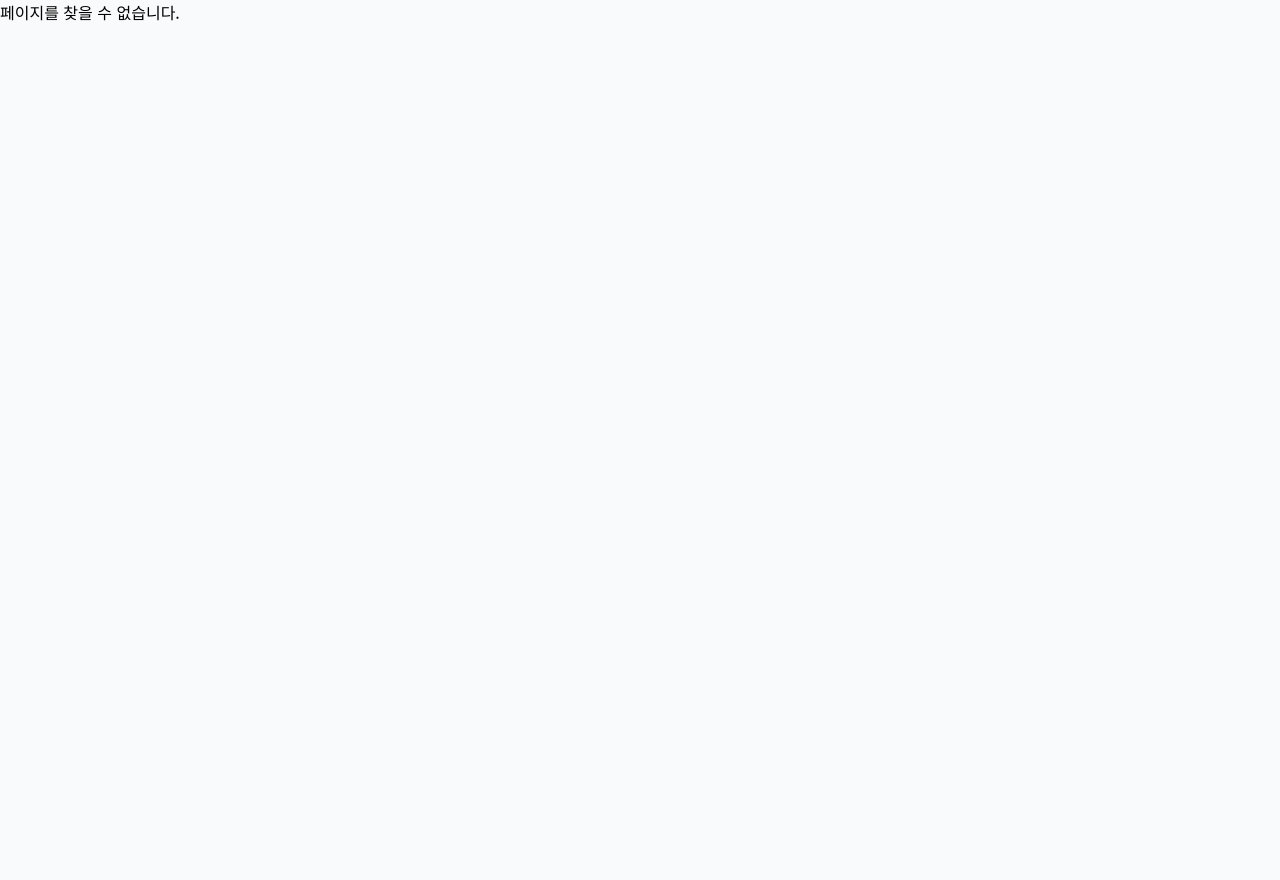
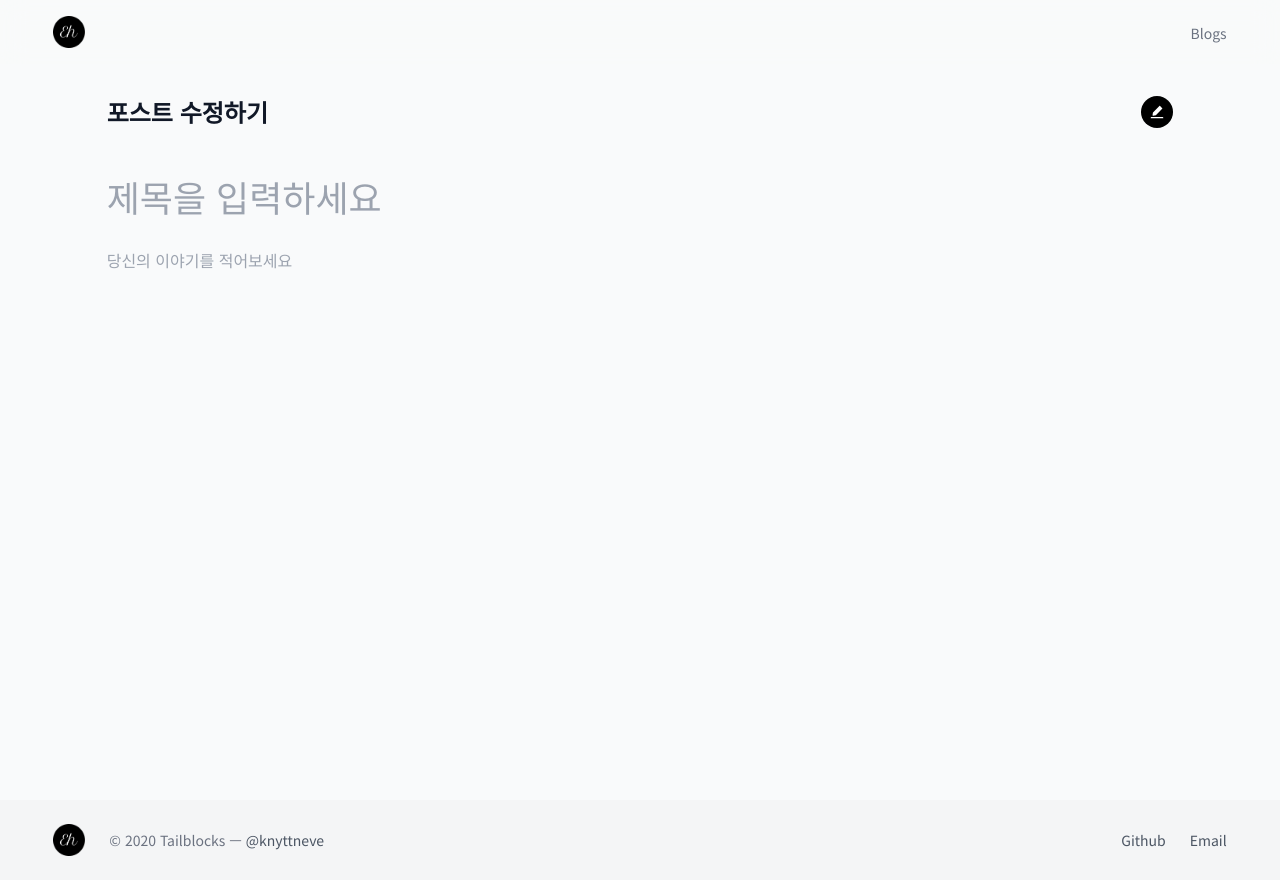
Before and after one commit to Hyeun9991/Next-Blog-01, a Next.js app: page /blogs/1/edit in a window 1280 px wide. Before the commit this address had no page. Before the commit the page ends 800 px from the top, so only its background shows below. Built offline with nearby package versions, Linux system fonts and the light colour scheme; no server answers.

Commit message:
다이나믹 라우팅에 edit 페이지 추가, BlogForm 재활용, 기존 데이터 가져와서 화면에 출력

```diff
--- a/components/BlogForm.tsx
+++ b/components/BlogForm.tsx
@@ -1,10 +1,16 @@
 import axios from 'axios';
 import { useRouter } from 'next/router';
-import { useState } from 'react';
+import { useEffect, useState } from 'react';
 import { RiSendPlaneFill } from 'react-icons/ri';
+import { AiFillEdit } from 'react-icons/ai';
 
-const BlogForm = () => {
+interface Props {
+  editing: boolean;
+}
+
+const BlogForm = ({ editing }: Props) => {
   const router = useRouter();
+  const id = router.query.id;
   const [title, setTitle] = useState<string>('');
   const [body, setBody] = useState<string>('');
 
@@ -21,20 +27,43 @@ const BlogForm = () => {
       });
   };
 
+  useEffect(() => {
+    /**
+     * axios 404 error 발생
+     * 문제: id값을 가져오지 못해서 404 에러 발생
+     * 원인: 수정페이지에서 새로고침시 query값이 없어져 id가 undefined가 된다.
+     *
+     * 해결방안 1: 서버사이드에서 쿼리값을 넘겨주면 새로고침을 해도 값이 증발하지 않는다.
+     * 하지만 pages 폴더가 아닌 components 폴더 컴포넌트인 경우 서버사이드 기능을 사용하지 못 한다.
+     */
+    if (editing) {
+      axios.get(`http://localhost:3001/posts/${id}`).then((res) => {
+        setTitle(res.data.title);
+        setBody(res.data.body);
+      });
+    }
+  }, [editing, id]);
+
   return (
-    <div className="w-full mx-auto text-gray-600 body-font ">
-      <div className="flex justify-between items-center mb-20">
-        <h1 className="font-bold text-2xl text-gray-900">포스트 생성하기</h1>
+    <div className="w-full mx-auto text-gray-600 body-font">
+      <div className="flex justify-between items-center mb-12">
+        <h1 className="font-bold text-2xl text-gray-900">
+          포스트 {editing ? '수정하기' : '생성하기'}
+        </h1>
         <div>
           <button
             className="w-7 h-7 sm:w-8 sm:h-8 bg-black flex items-center justify-center rounded-full transition outline-none focus:ring-4 focus:ring-gray-300"
             onClick={onSubmit}
           >
-            <RiSendPlaneFill className="w-3.5 h-3.5 sm:w-4 sm:h-4 text-white" />
+            {editing ? (
+              <AiFillEdit className="w-3.5 h-3.5 sm:w-4 sm:h-4 text-white" />
+            ) : (
+              <RiSendPlaneFill className="w-3.5 h-3.5 sm:w-4 sm:h-4 text-white" />
+            )}
           </button>
         </div>
       </div>
-      <div className="mb-14">
+      <div className="mb-8">
         <label
           htmlFor="first_name"
           className="block mb-2 text-sm font-medium text-gray-900 dark:text-white"
@@ -55,7 +84,7 @@ const BlogForm = () => {
           className="block mb-2 text-sm font-medium text-gray-900 dark:text-white"
         ></label>
         <textarea
-          className="bg-gray-50 text-gray-900 text-md outline-none	 focus:ring-gray-500 focus:border-gray-500 block w-full dark:bg-gray-700 dark:border-gray-600 dark:placeholder-gray-400 dark:text-white dark:focus:ring-gray-500 dark:focus:border-gray-500"
+          className="bg-gray-50 text-gray-900 text-md resize-none outline-none	 focus:ring-gray-500 focus:border-gray-500 block w-full dark:bg-gray-700 dark:border-gray-600 dark:placeholder-gray-400 dark:text-white dark:focus:ring-gray-500 dark:focus:border-gray-500"
           rows={18}
           value={body}
           placeholder="당신의 이야기를 적어보세요"
@@ -68,4 +97,8 @@ const BlogForm = () => {
   );
 };
 
+BlogForm.defaultProps = {
+  editing: false,
+};
+
 export default BlogForm;
--- a/components/home/hero.tsx
+++ b/components/home/hero.tsx
@@ -3,7 +3,7 @@ import Animation from './animation';
 
 const Hero = () => {
   return (
-    <>
+    <div className='w-full flex items-center mt-16'>
       <div className="flex flex-col items-center text-center lg:flex-grow lg:pr-24 md:w-full md:items-start md:text-left mb-16 md:mb-0">
         <h1 className="title-font sm:text-4xl text-3xl mb-4 font-medium text-gray-900">
           Hello <br />
@@ -24,7 +24,6 @@ const Hero = () => {
           <Link
             href="mailto:hyeun9991@gmail.com"
             target="_blank"
-            // className="text-white bg-gray-800 hover:bg-gray-900 focus:outline-none focus:ring-4 focus:ring-gray-300 font-medium rounded-md text-sm px-5 py-3 mr-2 mb-2 dark:bg-gray-800 dark:hover:bg-gray-700 dark:focus:ring-gray-700 dark:border-gray-700"
             className="text-white bg-gray-800 hover:bg-gray-900 border border-gray-800 focus:outline-none focus:ring-4 focus:ring-gray-200 font-medium rounded-md text-sm px-5 py-3 mr-2 mb-2 dark:bg-gray-800 dark:text-white dark:border-gray-600 dark:hover:bg-gray-700 dark:hover:border-gray-600 dark:focus:ring-gray-700"
           >
             Contact Me!
@@ -34,7 +33,7 @@ const Hero = () => {
       <div className="lg: max-w-lg lg:w-full md:w-1/2 w-5/6">
         <Animation />
       </div>
-    </>
+    </div>
   );
 };
 
--- a/pages/blogs/edit.tsx
+++ b/pages/blogs/[id]/edit.tsx
@@ -1,5 +1,6 @@
 import Head from 'next/head';
-import Layout from '../../components/layout';
+import BlogForm from '../../../components/BlogForm';
+import Layout from '../../../components/layout';
 
 const edit = () => {
   return (
@@ -10,9 +11,7 @@ const edit = () => {
         <link rel="icon" href="/favicon.ico" />
       </Head>
 
-      <h1 className="text-2xl font-bold text-gray-900 mb-10">
-        포스트 수정하기
-      </h1>
+      <BlogForm editing={true}/>
     </Layout>
   );
 };
--- a/pages/blogs/[id]/index.tsx
+++ b/pages/blogs/[id]/index.tsx
@@ -3,6 +3,9 @@ import { useEffect, useState } from 'react';
 import axios from 'axios';
 import Layout from '../../../components/layout';
 import LoadingSpinner from '../../../components/LoadingSpinner';
+import Link from 'next/link';
+import { AiFillEdit } from 'react-icons/ai';
+import Head from 'next/head';
 
 interface IPostData {
   title: string;
@@ -36,15 +39,25 @@ const PostDetailPage: NextPage<Props> = ({ postGetData }) => {
 
   return (
     <Layout>
-      <h1 className="text-3xl font-bold text-gray-900 mb-2">
-        {postGetData.title}
-      </h1>
+      <Head>
+        <title>Eh | {postGetData.title}</title>
+      </Head>
+
+      <div className="flex items-center mb-2">
+        <h1 className="text-3xl font-bold text-gray-900 flex-grow ">
+          {postGetData.title}
+        </h1>
+        <Link
+          href={`/blogs/${postGetData.id}/edit`}
+          className="w-7 h-7 sm:w-8 sm:h-8 bg-black flex items-center justify-center rounded-full transition outline-none focus:ring-4 focus:ring-gray-300"
+        >
+          <AiFillEdit className="w-3.5 h-3.5 sm:w-4 sm:h-4 text-white" />
+        </Link>
+      </div>
       <p className="text-sm text-gray-500 mb-8">
         {printDate(postGetData.createdAt)}
       </p>
-      <pre
-        className="font-notoSans text-gray-900 text-md outline-none focus:ring-gray-500 focus:border-gray-500 block w-full dark:bg-gray-700 dark:border-gray-600 dark:placeholder-gray-400 dark:text-white dark:focus:ring-gray-500 dark:focus:border-gray-500"
-      >
+      <pre className="font-notoSans text-gray-900 text-md outline-none focus:ring-gray-500 focus:border-gray-500 block w-full dark:bg-gray-700 dark:border-gray-600 dark:placeholder-gray-400 dark:text-white dark:focus:ring-gray-500 dark:focus:border-gray-500">
         {postGetData.body}
       </pre>
     </Layout>
```
